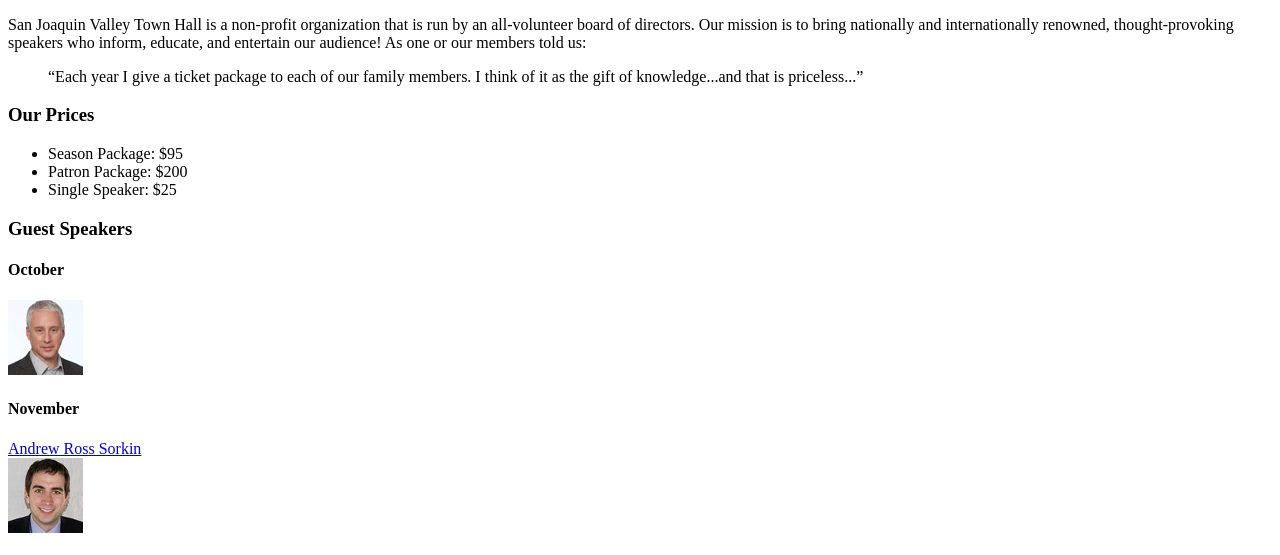
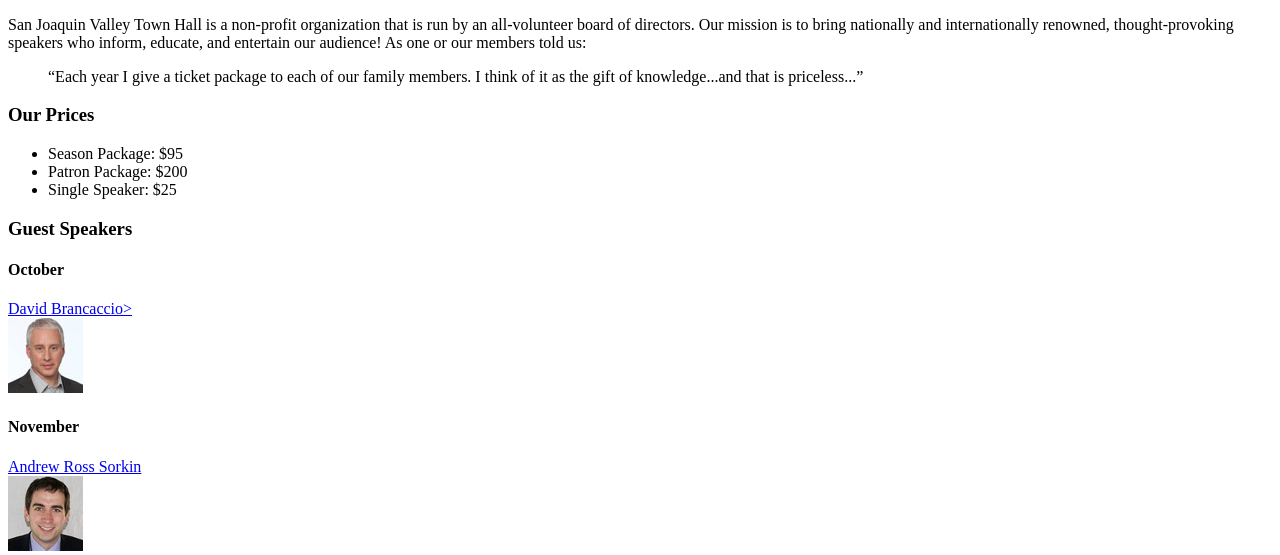
Before and after one commit to Jew28/A05, a plain HTML site: page index.html in a window 1280 px wide. Shown: the part 244-799 px from the top of the page. Drawn offline with Linux system fonts and the light colour scheme.

Commit message:
Update index.html
- Fixed Links (again...)

```diff
--- a/index.html
+++ b/index.html
@@ -28,7 +28,7 @@
 
 
 	<h4>October</h4>
-	<a href="brancaccio.html" David Brancaccio></a>
+	<a href="brancaccio.html">David Brancaccio></a>
 		<div>
 	<img src="images/brancaccio75.jpg" alt="David Brancaccio"></a>
 	</div>
```
